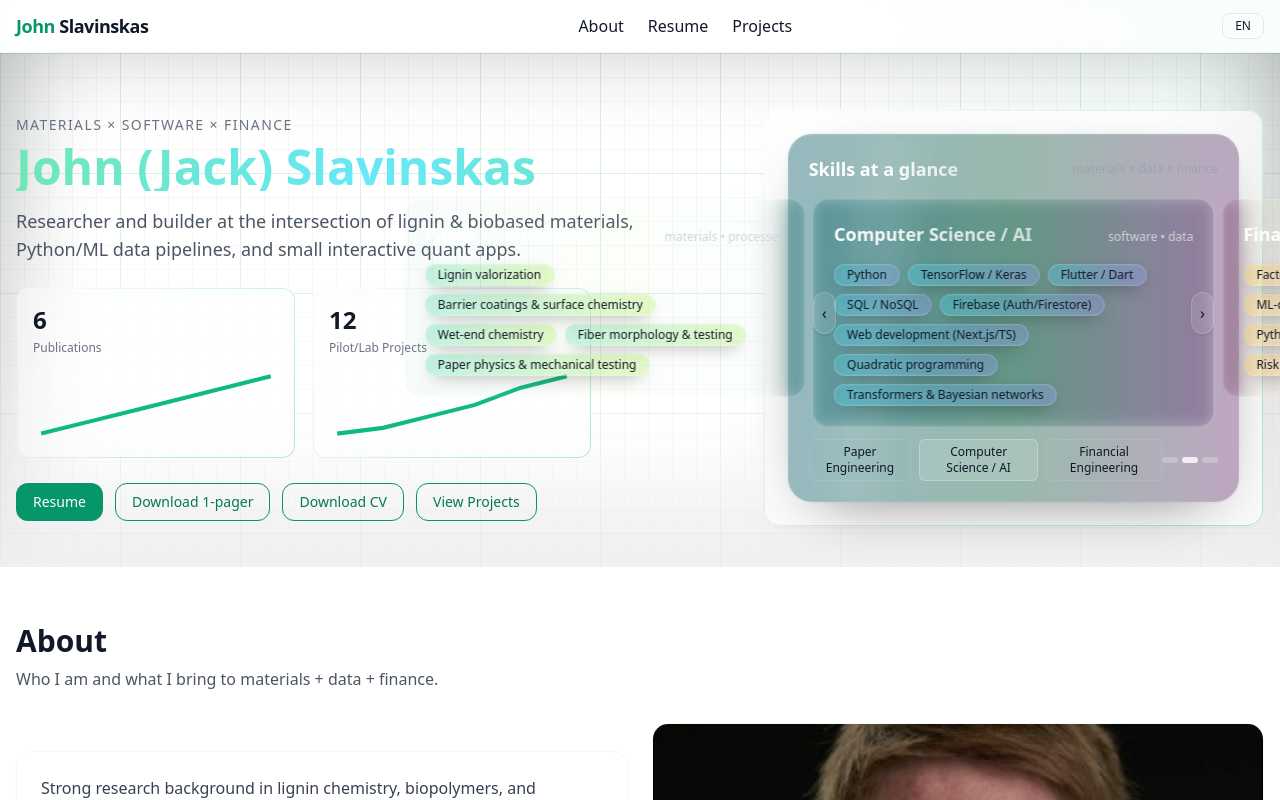
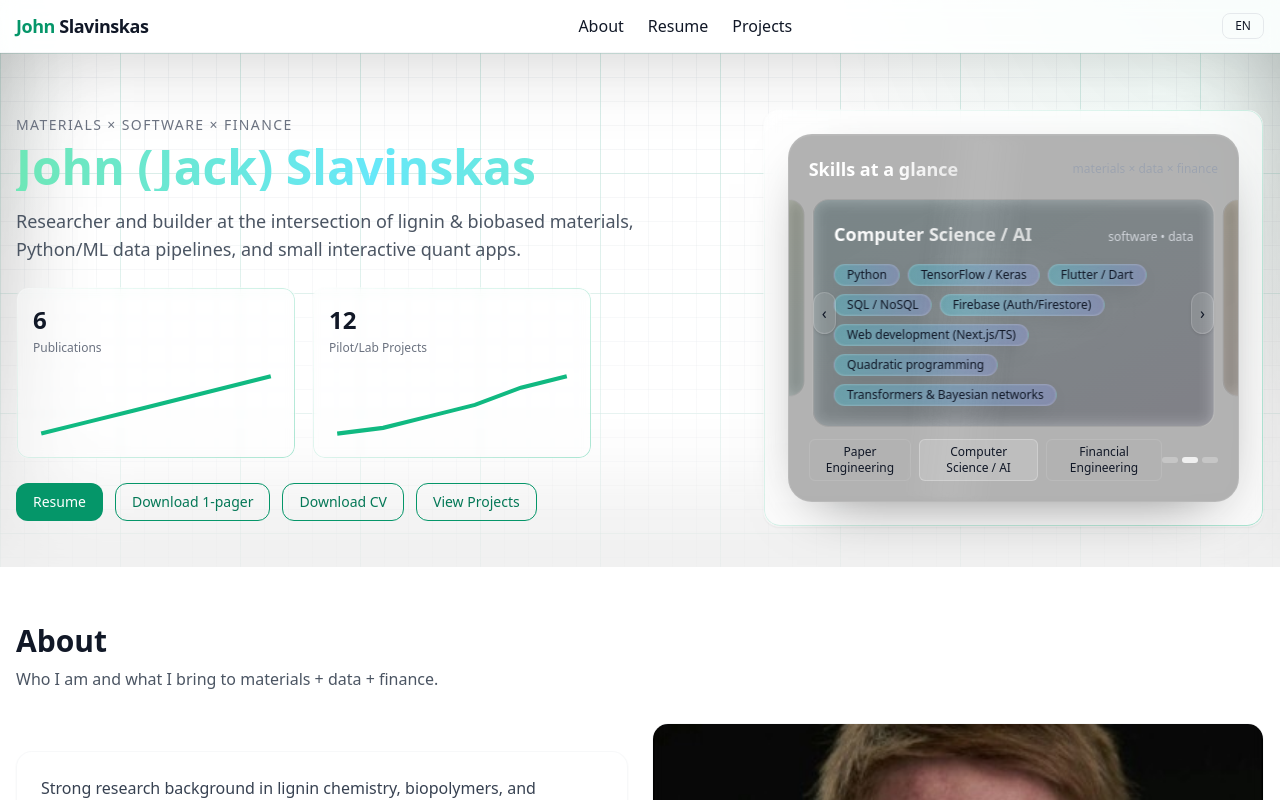
Before and after one commit to Tridude5/JohnSlavinskas, a Next.js app: page / in a window 1280 px wide. Shown: the top 800 px of the page. Built offline with nearby package versions, Linux system fonts and the light colour scheme.

Commit message:
Update SkillsCard.tsx

```diff
--- a/components/SkillsCard.tsx
+++ b/components/SkillsCard.tsx
@@ -2,12 +2,11 @@
 
 import React from "react";
 
-/* =========================
-   DATA — edit freely
-   ========================= */
+/* ============ DATA (edit freely) ============ */
 const SKILLS = {
   paper: [
     "Lignin valorization",
+    "Biopolymer & fiber composites",          // ← new
     "Barrier coatings & surface chemistry",
     "Wet-end chemistry",
     "Fiber morphology & testing",
@@ -37,54 +36,39 @@ type DomainKey = keyof typeof SKILLS;
 
 const META: Record<
   DomainKey,
-  {
-    title: string;
-    tagline: string;
-    chipGradient: string; // tailwind classes
-    ringGradient: string;
-  }
+  { title: string; tagline: string; chipGradient: string; ringGradient: string }
 > = {
   paper: {
     title: "Paper Engineering",
     tagline: "materials • processes",
     chipGradient: "from-emerald-400/25 to-lime-400/25",
-    ringGradient: "from-emerald-500/40 via-lime-400/30 to-teal-400/30",
+    ringGradient: "from-emerald-500/35 via-lime-400/25 to-teal-400/25",
   },
   csai: {
     title: "Computer Science / AI",
     tagline: "software • data",
     chipGradient: "from-cyan-400/25 to-indigo-400/25",
-    ringGradient: "from-cyan-500/40 via-sky-400/30 to-indigo-500/30",
+    ringGradient: "from-cyan-500/35 via-sky-400/25 to-indigo-500/25",
   },
   finance: {
     title: "Financial Engineering",
     tagline: "models • markets",
     chipGradient: "from-amber-400/25 to-fuchsia-400/25",
-    ringGradient: "from-amber-500/40 via-orange-400/30 to-fuchsia-500/30",
+    ringGradient: "from-amber-500/35 via-orange-400/25 to-fuchsia-500/25",
   },
 };
 
-/* =========================
-   UI bits
-   ========================= */
-function Chip({
-  text,
-  gradient,
-}: {
-  text: string;
-  gradient: string;
-}) {
+/* ============ UI bits ============ */
+function Chip({ text, gradient }: { text: string; gradient: string }) {
   return (
     <span
       className={[
         "inline-flex items-center rounded-full border px-3 py-1 text-xs leading-none whitespace-nowrap",
-        "border-white/15 bg-white/5",
-        "bg-gradient-to-r",
+        "border-white/15 bg-white/5 bg-gradient-to-r",
         gradient,
-        "shadow-[0_0_0_1px_rgba(255,255,255,0.05)_inset,0_6px_18px_-8px_rgba(0,0,0,0.6)]",
+        "shadow-[0_0_0_1px_rgba(255,255,255,0.05)_inset,0_8px_20px_-10px_rgba(0,0,0,0.6)]",
         "backdrop-blur",
-        "hover:scale-[1.06] hover:shadow-[0_0_0_1px_rgba(255,255,255,0.08)_inset,0_10px_24px_-8px_rgba(0,0,0,0.7)]",
-        "transition-transform duration-200",
+        "hover:scale-[1.06] transition-transform duration-200",
       ].join(" ")}
     >
       {text}
@@ -92,40 +76,29 @@ function Chip({
   );
 }
 
-function Slide({
-  domain,
-  active,
-}: {
-  domain: DomainKey;
-  active: boolean;
-}) {
+function Slide({ domain, active }: { domain: DomainKey; active: boolean }) {
   const { title, tagline, chipGradient, ringGradient } = META[domain];
   const items = SKILLS[domain];
 
   return (
-    <div
-      className="shrink-0 w-full px-1"
-      aria-hidden={!active}
-      role="group"
-      aria-roledescription="slide"
-    >
-      <div className="relative overflow-hidden rounded-2xl border border-white/10 bg-white/[0.035] p-5 backdrop-blur">
-        {/* Glow ring */}
+    <div className="shrink-0 w-full px-1" aria-hidden={!active} role="group">
+      <div className="relative rounded-2xl border border-white/10 bg-white/[0.035] p-5 backdrop-blur overflow-hidden">
+        {/* Inner glow (clipped to card) */}
+        <div className={`absolute inset-0 -z-10 bg-gradient-to-br ${ringGradient} opacity-20`} />
+        {/* Soft radial highlight, clipped */}
         <div
-          className={[
-            "pointer-events-none absolute -inset-24 rounded-[40px] opacity-60 blur-2xl",
-            "bg-[radial-gradient(60%_60%_at_50%_50%,var(--ring)_0%,transparent_60%)]",
-          ].join(" ")}
-          style={
-            {
-              // @ts-ignore custom CSS var for the radial gradient
-              "--ring": `linear-gradient(to right, var(--tw-gradient-stops))`,
-            } as React.CSSProperties
-          }
+          className="pointer-events-none absolute inset-0 -z-10"
+          style={{
+            WebkitMaskImage:
+              "radial-gradient(60% 60% at 50% 35%, black 0%, transparent 70%)",
+            maskImage:
+              "radial-gradient(60% 60% at 50% 35%, black 0%, transparent 70%)",
+            background:
+              "radial-gradient(closest-side, rgba(255,255,255,0.08), transparent 70%)",
+          }}
         />
-        <div className={`absolute inset-0 -z-10 bg-gradient-to-r ${ringGradient} opacity-[0.08]`} />
 
-        <div className="relative flex items-baseline justify-between">
+        <div className="flex items-baseline justify-between">
           <div className="text-lg font-semibold bg-gradient-to-r from-white to-white/70 bg-clip-text text-transparent">
             {title}
           </div>
@@ -142,9 +115,7 @@ function Slide({
   );
 }
 
-/* =========================
-   Main component (carousel-only)
-   ========================= */
+/* ============ Main (carousel-only, isolated) ============ */
 export default function SkillsShowcaseCardFancy() {
   const domains: DomainKey[] = ["paper", "csai", "finance"];
   const [index, setIndex] = React.useState(0);
@@ -154,16 +125,12 @@ export default function SkillsShowcaseCardFancy() {
     typeof window !== "undefined" &&
     window.matchMedia?.("(prefers-reduced-motion: reduce)").matches;
 
-  // Auto-advance with pause on interaction/hover
   React.useEffect(() => {
     if (!auto || prefersReducedMotion) return;
-    const id = setInterval(() => {
-      setIndex((i) => (i + 1) % domains.length);
-    }, 5200);
+    const id = setInterval(() => setIndex((i) => (i + 1) % domains.length), 5200);
     return () => clearInterval(id);
   }, [auto, prefersReducedMotion]);
 
-  // A11y: arrow keys
   const onKey = (e: React.KeyboardEvent) => {
     if (e.key === "ArrowRight") {
       setIndex((i) => (i + 1) % domains.length);
@@ -174,18 +141,18 @@ export default function SkillsShowcaseCardFancy() {
     }
   };
 
-  // Swipe gestures
+  // Swipe
   const touchRef = React.useRef<{ x: number; y: number } | null>(null);
   const onTouchStart = (e: React.TouchEvent) => {
     const t = e.touches[0];
     touchRef.current = { x: t.clientX, y: t.clientY };
   };
   const onTouchEnd = (e: React.TouchEvent) => {
-    const start = touchRef.current;
-    if (!start) return;
+    const s = touchRef.current;
+    if (!s) return;
     const t = e.changedTouches[0];
-    const dx = t.clientX - start.x;
-    const dy = t.clientY - start.y;
+    const dx = t.clientX - s.x;
+    const dy = t.clientY - s.y;
     if (Math.abs(dx) > Math.abs(dy) && Math.abs(dx) > 28) {
       setIndex((i) => (dx < 0 ? (i + 1) % domains.length : (i - 1 + domains.length) % domains.length));
       setAuto(false);
@@ -195,15 +162,15 @@ export default function SkillsShowcaseCardFancy() {
 
   return (
     <aside
-      className="relative rounded-3xl border border-white/10 bg-black/30 p-5 shadow-[inset_0_1px_0_0_rgba(255,255,255,0.06),0_20px_60px_-30px_rgba(0,0,0,0.6)] backdrop-blur"
+      className="relative isolate min-w-0 w-full max-w-[720px] rounded-3xl border border-white/10 bg-black/30 p-5 shadow-[inset_0_1px_0_rgba(255,255,255,0.06),0_20px_60px_-30px_rgba(0,0,0,0.6)] backdrop-blur overflow-hidden"
       onMouseEnter={() => setAuto(false)}
       onMouseLeave={() => setAuto(true)}
       onKeyDown={onKey}
       role="region"
       aria-label="Skills showcase"
     >
-      {/* Fancy border glow */}
-      <div className="pointer-events-none absolute -inset-px rounded-3xl bg-gradient-to-r from-cyan-400/20 via-emerald-400/20 to-fuchsia-400/20 blur-[2px]" />
+      {/* Subtle clipped shimmer inside the card only */}
+      <div className="pointer-events-none absolute left-0 top-0 h-full w-24 bg-gradient-to-r from-transparent via-white/[0.08] to-transparent rotate-6 blur-sm animate-[shimmer_3.6s_ease-in-out_infinite]" />
 
       <div className="relative z-[1] flex items-center justify-between gap-2">
         <h3 className="font-semibold text-lg">
@@ -264,9 +231,7 @@ export default function SkillsShowcaseCardFancy() {
               <button
                 key={d}
                 className={`text-xs px-2 py-1 rounded-md border transition ${
-                  i === index
-                    ? "border-white/25 bg-white/15"
-                    : "border-white/10 hover:bg-white/10"
+                  i === index ? "border-white/25 bg-white/15" : "border-white/10 hover:bg-white/10"
                 }`}
                 onClick={() => {
                   setIndex(i);
@@ -281,9 +246,7 @@ export default function SkillsShowcaseCardFancy() {
             {domains.map((_, i) => (
               <span
                 key={i}
-                className={`h-1.5 w-4 rounded-full transition-all ${
-                  i === index ? "bg-white/80" : "bg-white/25"
-                }`}
+                className={`h-1.5 w-4 rounded-full transition-all ${i === index ? "bg-white/80" : "bg-white/25"}`}
                 aria-hidden="true"
               />
             ))}
@@ -291,8 +254,7 @@ export default function SkillsShowcaseCardFancy() {
         </div>
       </div>
 
-      {/* shimmer accent */}
-      <div className="pointer-events-none absolute -left-24 top-0 h-full w-24 bg-gradient-to-r from-transparent via-white/[0.08] to-transparent rotate-6 blur-sm animate-[shimmer_3.6s_ease-in-out_infinite]" />
+      {/* shimmer keyframes */}
       <style jsx>{`
         @keyframes shimmer {
           0% { transform: translateX(0) rotate(6deg); }
```
